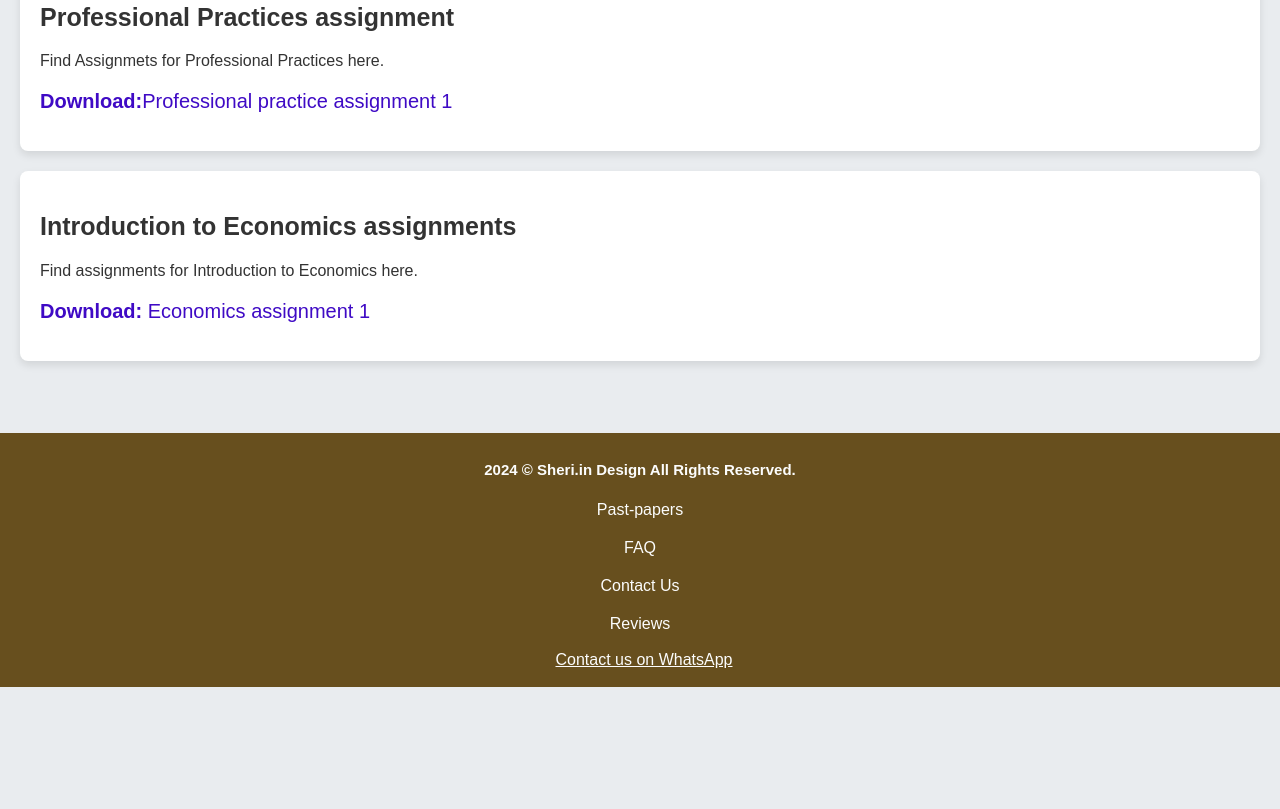
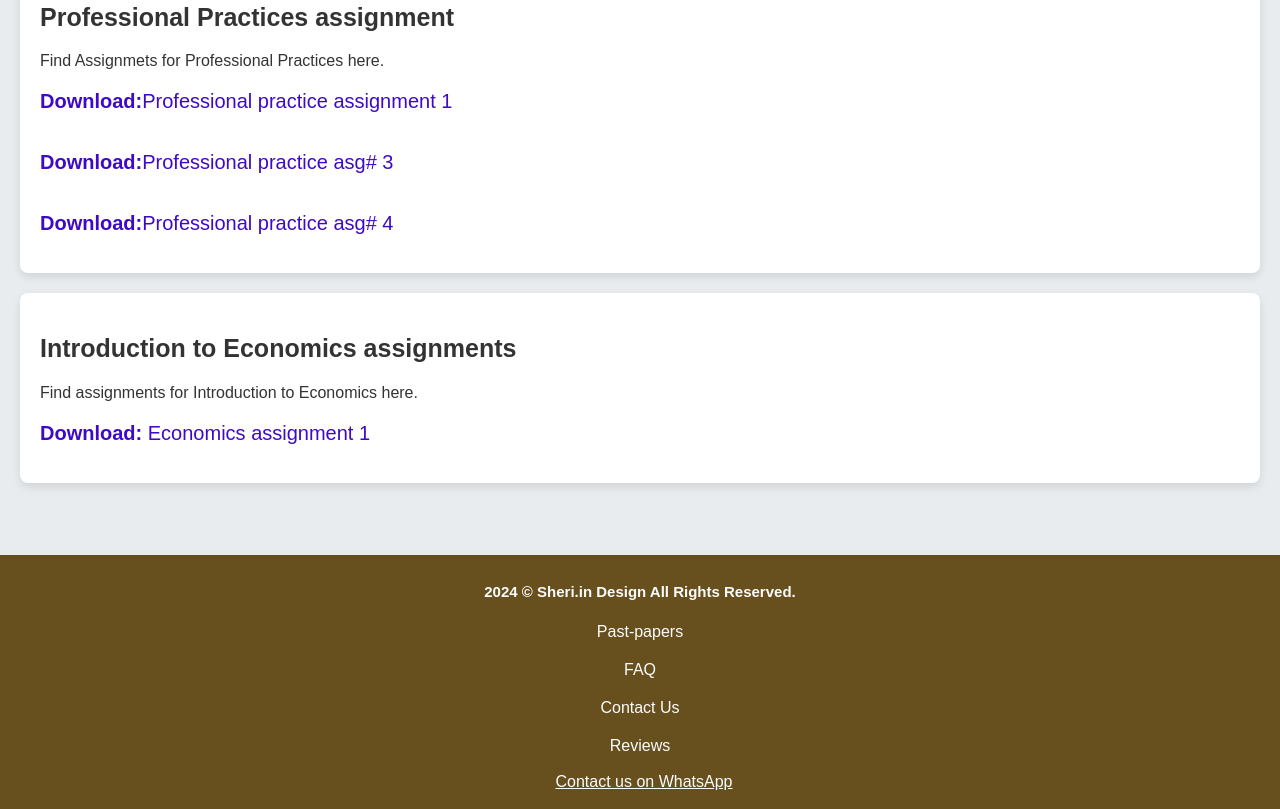
Before and after one commit to sheri-khan/Bscs-sem3_pu, a website: page assignment.html in a window 1280 px wide. Shown: the part 1100-1909 px from the top of the page. Before the commit the page ends 1787 px from the top, so only its background shows below. Drawn offline with nearby package versions, Linux system fonts and the light colour scheme; some icons are missing; a web font is replaced by a local one.

Commit message:
added pp asg3 and 4

```diff
--- a/assignment.html
+++ b/assignment.html
@@ -75,6 +75,8 @@
                     <p>Find Assignmets for Professional Practices here.</p>
                     <!-- Links to past papers -->
                     <a id="anote" href="pdfs/assignments/profession/pp1assignmnet.pdf"><b>Download:</b>Professional practice assignment 1</a><br>
+                    <a id="anote" href="pdfs/assignments/profession/pp asg#3_solved.pdf"><b>Download:</b>Professional practice asg# 3</a><br>
+                    <a id="anote" href="pdfs/assignments/profession/pp asg#4_solved.pdf"><b>Download:</b>Professional practice asg# 4</a><br>
                 </section>
 
 <!-- 5- Introduction to Economics -->
```
Also changed, not shown: 2 other files.
